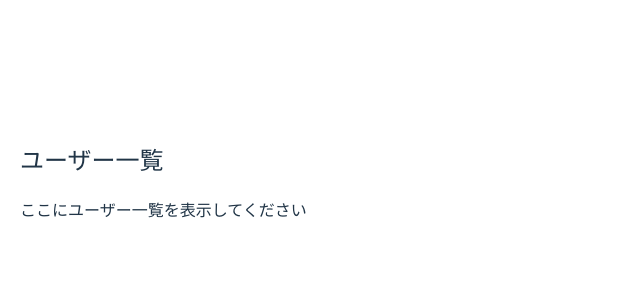
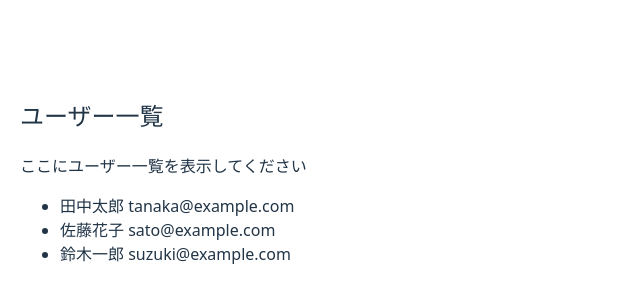
Before and after one commit to muratariku0903/react-learning, a React (Vite) app in the folder hooks-mechanism/: page / in a window 1280 px wide. Shown: the part 220-520 px from the top of the page, without its empty margins (0-640 px from the left). Built offline with nearby package versions, Linux system fonts and the light colour scheme.

Commit message:
feat: useフックを活用したユーザー一覧表示の実装とSuspenseによるローディング処理を追加

```diff
--- a/hooks-mechanism/src/exercises/use/promise-and-suspense/App.tsx
+++ b/hooks-mechanism/src/exercises/use/promise-and-suspense/App.tsx
@@ -1,4 +1,4 @@
-import { Suspense } from "react";
+import { Suspense, use } from "react";
 
 // --- ダミーデータ ---
 type User = {
@@ -25,22 +25,29 @@ const usersPromise = fetchUsers();
 
 // --- TODO: use フックを使ってユーザー一覧を表示するコンポーネントを実装 ---
 function UserList() {
-  // TODO: use(usersPromise) でデータを取得する
-  // TODO: 取得したデータをリスト表示する
+  const users = use(usersPromise);
+
   return (
     <div>
       <p>ここにユーザー一覧を表示してください</p>
+      <ul>
+        {users.map((e) => (
+          <li key={e.id}>
+            {e.name} {e.email}
+          </li>
+        ))}
+      </ul>
     </div>
   );
 }
 
-// --- TODO: Suspenseを適切に配置してください ---
 export default function App() {
   return (
     <div style={{ padding: "20px" }}>
       <h2>ユーザー一覧</h2>
-      {/* TODO: <Suspense>でUserListを囲み、fallbackを設定する */}
-      <UserList />
+      <Suspense fallback={<div>loading...</div>}>
+        <UserList />
+      </Suspense>
     </div>
   );
 }
```
Also changed, not shown: hooks-mechanism/src/exercises/use/progress.md (+1 -1 lines), hooks-mechanism/src/exercises/use/promise-and-suspense/answer.md (+10 -0 lines), hooks-mechanism/src/exercises/use/promise-and-suspense/design.md (+2 -0 lines).
